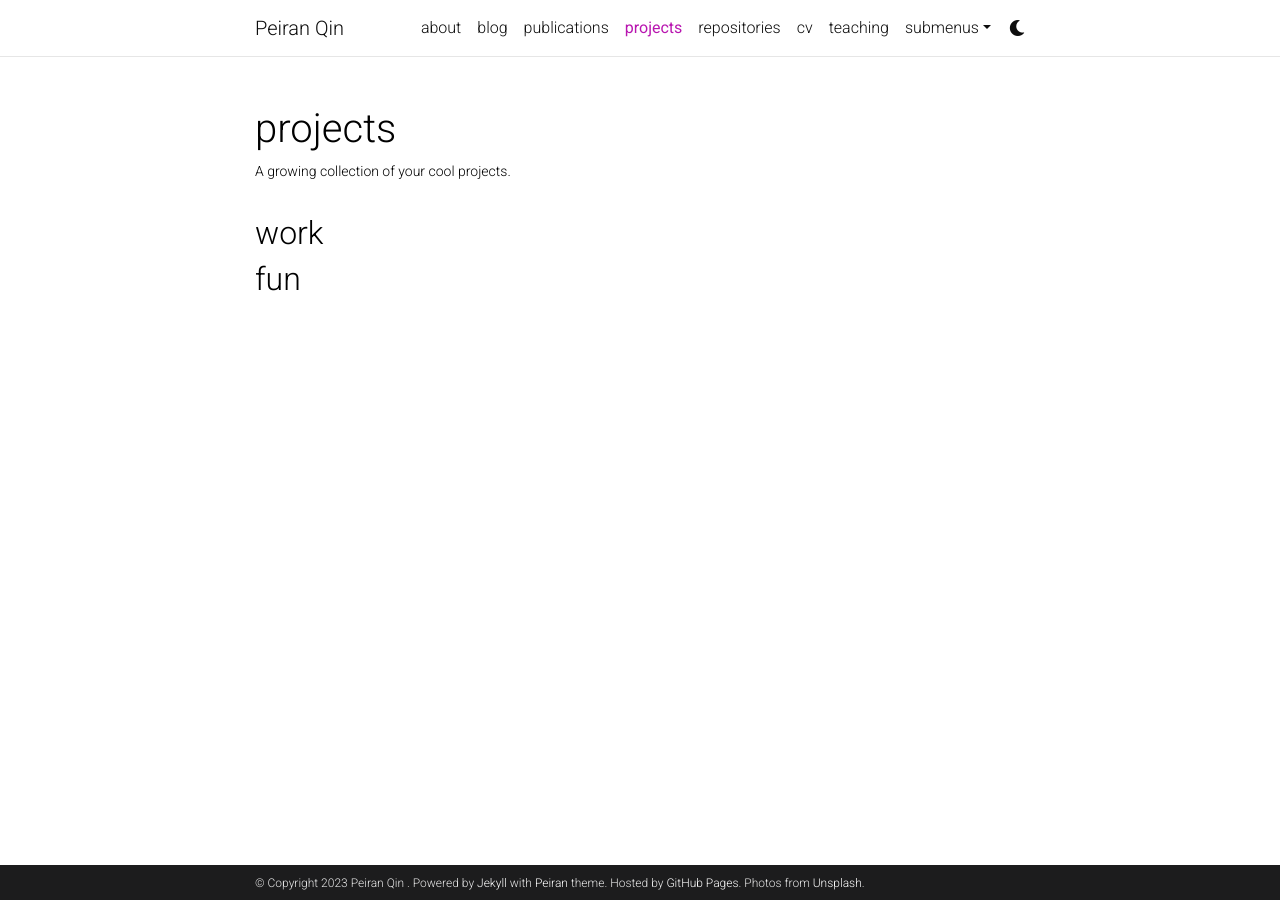
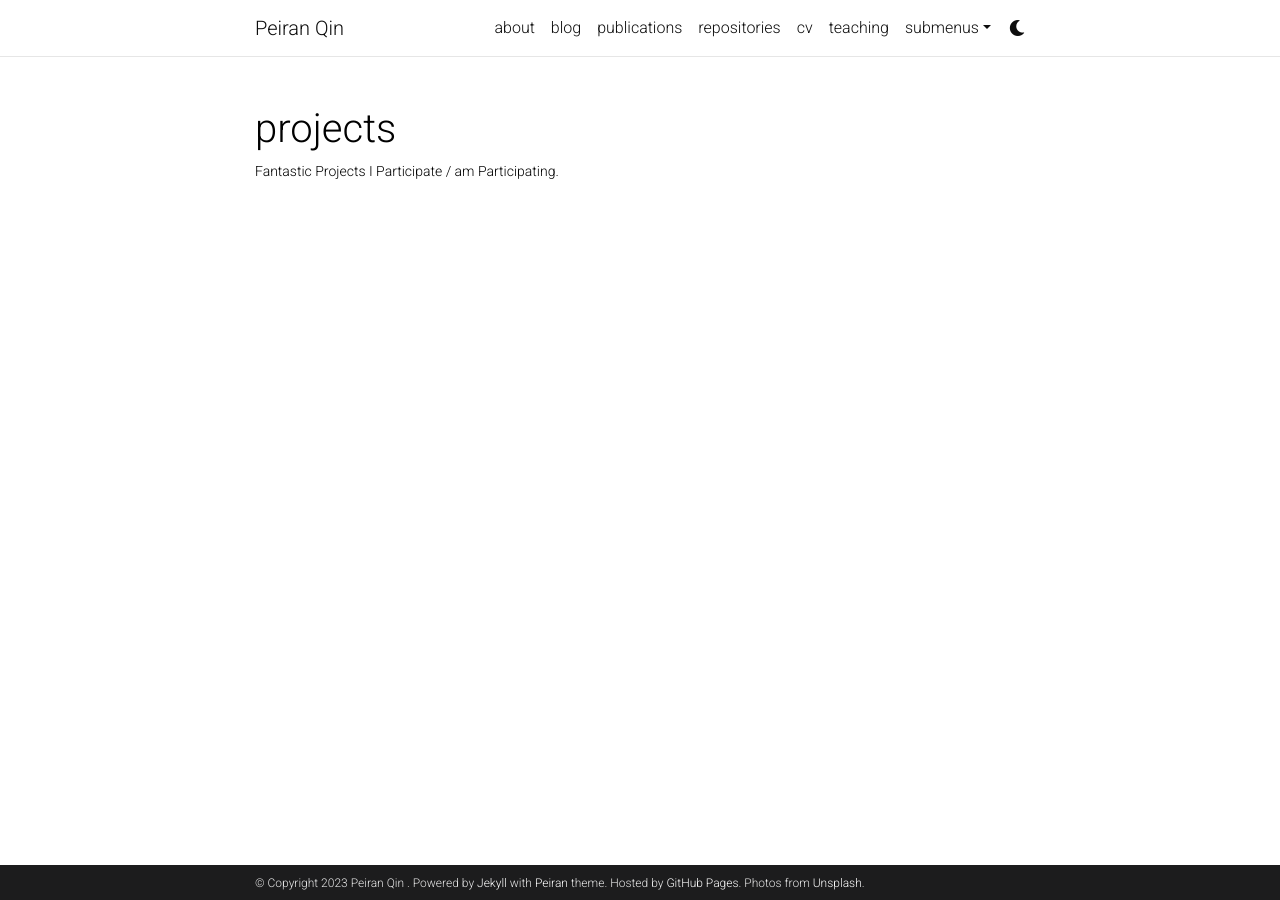
Before and after one commit to QinPR/QinPR.github.io, a Jekyll site: the page built from _pages/projects.md, in a window 1280 px wide. Built offline with Jekyll 4.4.1, drawn with Linux system fonts in a browser that asks for light colours; full-size pictures stand in for the smaller copies a plugin makes; comment, search, counter and statistics services are not loaded; a style sheet for code colours, icons or effects is not loaded.

Commit message:
hope I can close this projects

```diff
--- a/_config.yml
+++ b/_config.yml
@@ -171,7 +171,7 @@
     output: true
     permalink: /news/:path/
   projects:
-    output: true
+    output: false
     permalink: /projects/:path/
 
 news:
--- a/_pages/projects.md
+++ b/_pages/projects.md
@@ -2,10 +2,10 @@
 layout: page
 title: projects
 permalink: /projects/
-description: A growing collection of your cool projects.
-nav: true
+description: Fantastic Projects I Participate / am Participating.
+nav: false
 nav_order: 2
-display_categories: [work, fun]
+display_categories: []
 horizontal: false
 ---
 
```
Also changed, not shown: _news/announcement_3.md (+1 -1 lines), _pages/about.md (+1 -1 lines).
